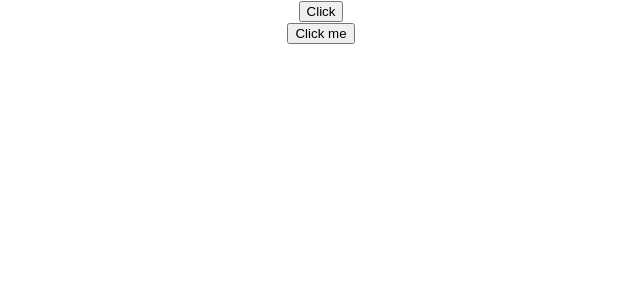
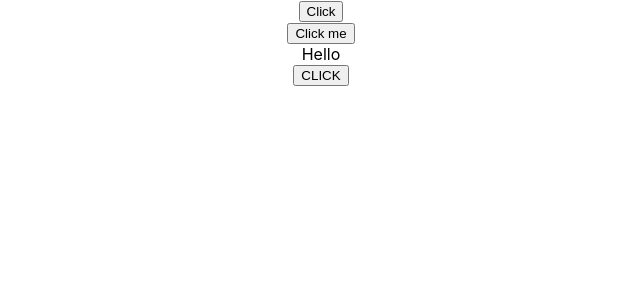
Before and after one commit to kishorvalgen/helloworld, a React (Create React App) app: page / in a window 1280 px wide. Shown: the top 300 px of the page, without its empty margins (319-959 px from the left). Built offline with nearby package versions, Linux system fonts and the light colour scheme.

Commit message:
Chapter 14

```diff
--- a/src/App.js
+++ b/src/App.js
@@ -7,6 +7,7 @@
 import Counter from "./components/Counter";
 import FunctionClick from "./components/FunctionClick";
 import ClassClick from "./components/ClassClick"
+import EventBind from "./components/EventBind"
 
 class App extends Component {
   render() {
@@ -14,6 +15,7 @@
       <div className="App">
         <FunctionClick/>
         <ClassClick/>
+        <EventBind/>
         {/*<Counter/>
         <Message/>
           <Greet name="NameOne" nikName="One">
--- /dev/null
+++ b/src/components/EventBind.js
@@ -0,0 +1,41 @@
+import React, { Component } from 'react'
+
+class EventBind extends Component {
+
+    constructor(props) {
+        super(props)
+
+        this.state = {
+            message: 'Hello'
+        }
+
+        // this.clickHandler = this.clickHandler.bind(this)
+    }
+
+    // clickHandler() {
+    //     this.setState({
+    //         message: "Got Clicked"
+    //     })
+    //     console.log(this)
+    // }
+
+    clickHandler = () => {
+        this.setState({
+            message: "Got clicked"
+        })
+    }
+
+    render() {
+        return (
+            <div>
+                <div>{this.state.message}</div>
+                {/* <button onClick={this.clickHandler.bind(this)}>CLICK</button> */}
+                {/* <button onClick={() => this.clickHandler()}>CLICK</button> */}
+                {/* <button onClick={this.clickHandler}>CLICK</button> */}
+                <button onClick={this.clickHandler}>CLICK</button>
+            </div>
+        )
+    }
+}
+
+export default EventBind
```
